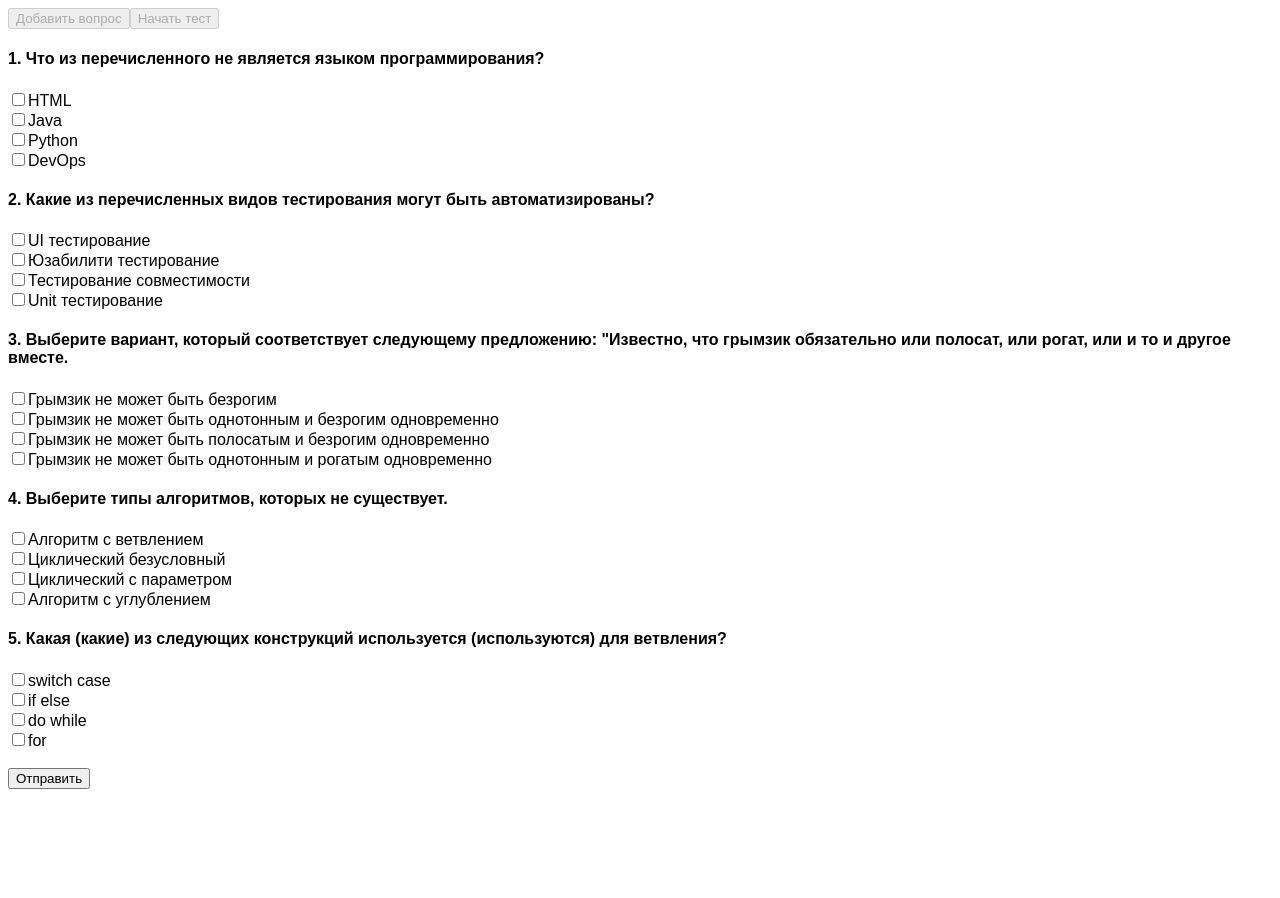
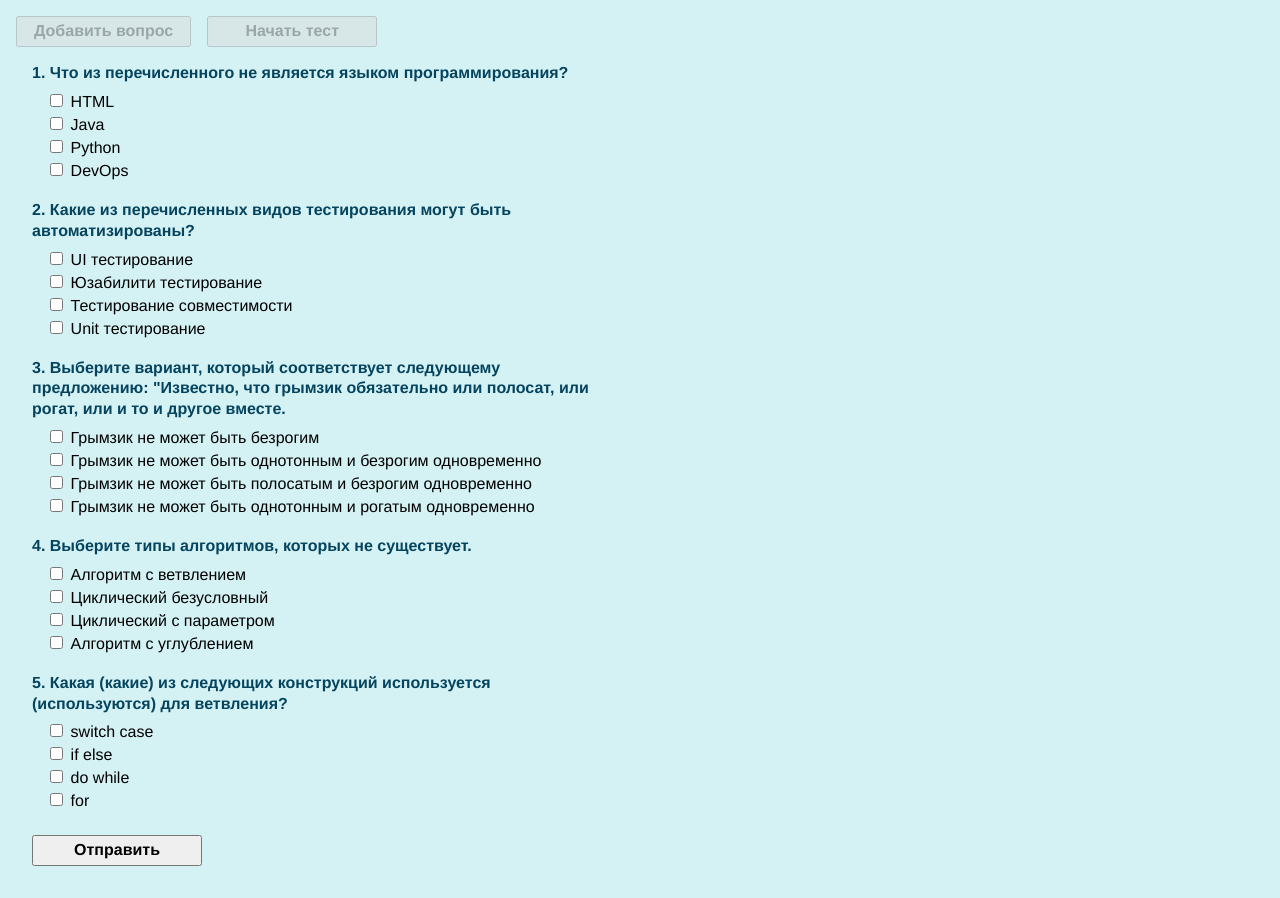
Before and after one commit to khoncharov/lx-practical-task, a plain HTML site: page index.html in a window 1280 px wide. Both pictures are taken after a click on the button "Начать тест". Before the commit the page ends 800 px from the top, so only its background shows below. Drawn offline with Linux system fonts and the light colour scheme.

Commit message:
Stylesheet file update

```diff
--- a/style.css
+++ b/style.css
@@ -1,3 +1,43 @@
 html {
-  font-family: Arial, Helvetica, sans-serif;
+  font-size: 100%;
+  box-sizing: border-box;
 }
+
+*,
+*::before,
+*::after {
+  box-sizing: inherit;
+}
+
+body {
+  margin: 0;
+  padding: 1rem 1rem;
+
+  line-height: 1.3;
+  font-family: Helvetica, Arial, sans-serif;
+  background-color: #d4f1f4;
+}
+
+h4 {
+  font-size: inherit;
+  color: #05445e;
+  margin: 1rem 0 0.5rem 0;
+}
+
+#test-container {
+  padding: 0 1rem 0 1rem;
+  margin: 1rem 0;
+  max-width: 600px;
+}
+
+button {
+  font: inherit;
+  font-weight: bold;
+  min-width: 170px;
+  padding: 0.2rem 1rem;
+  margin-right: 1rem;
+}
+
+input[type="checkbox"] {
+  margin: 0 0.5rem 0.5rem 1.1rem;
+}
```
